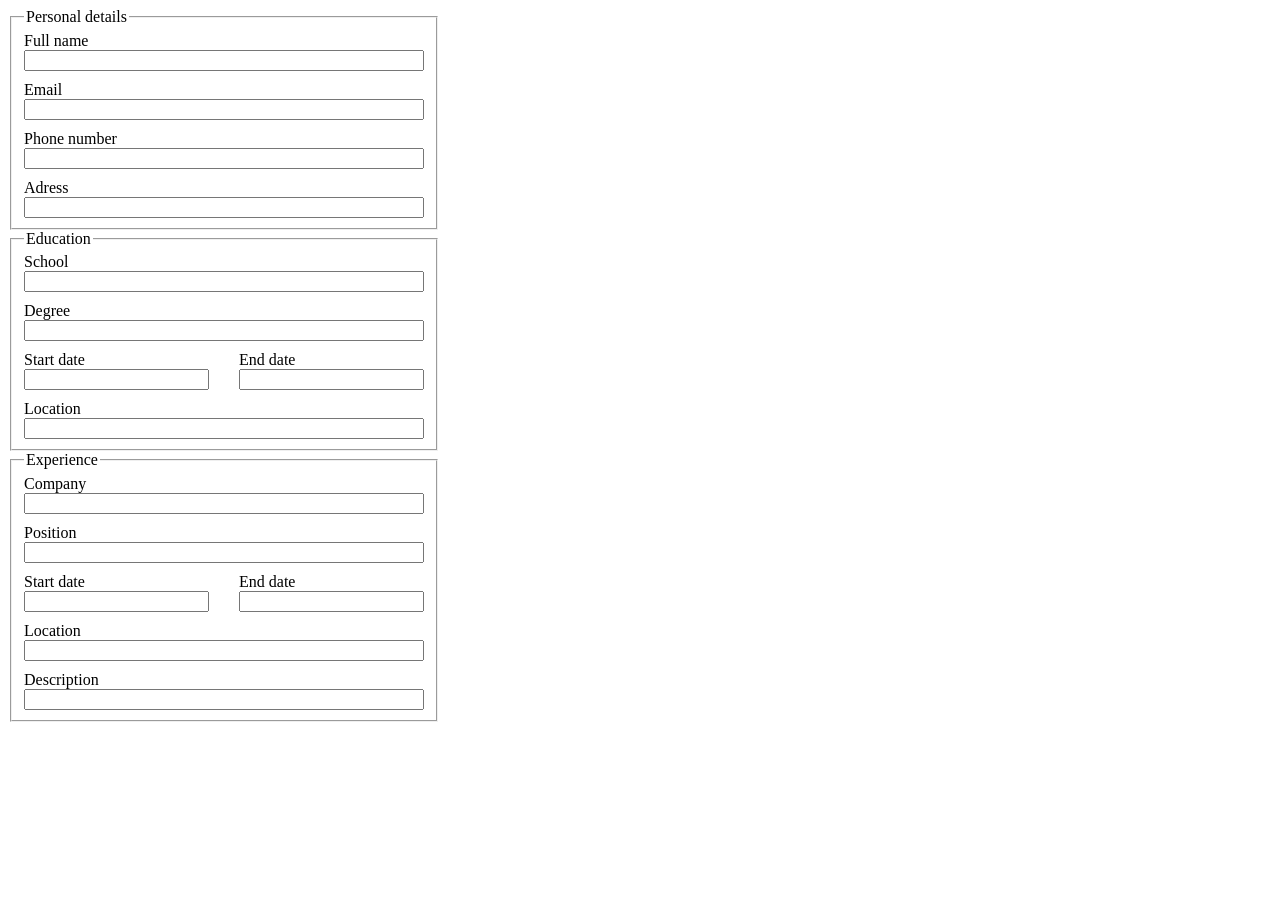
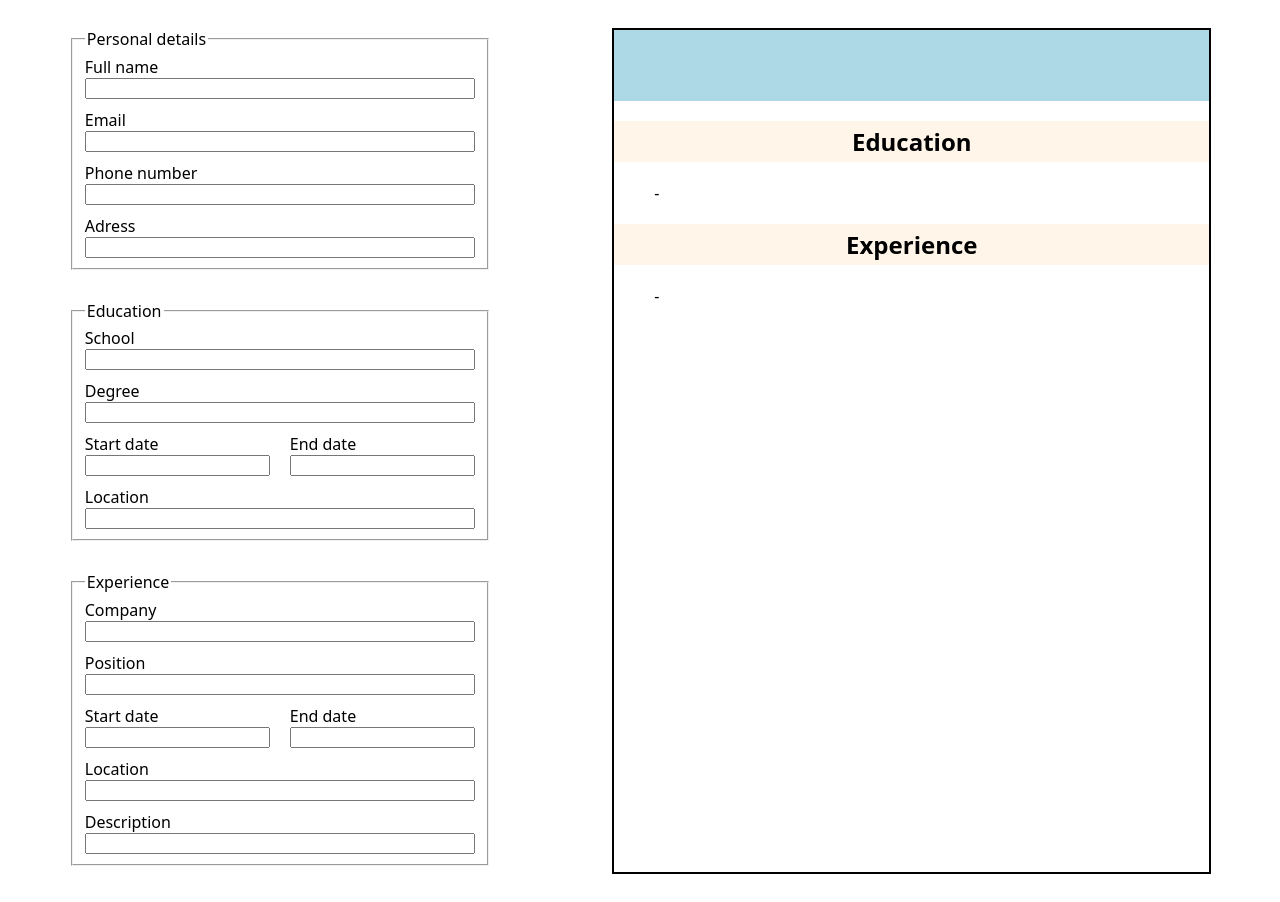
Before and after one commit to Bqnic/cv-application, a React (Vite) app: page / in a window 1280 px wide. Before the commit the page ends 800 px from the top, so only its background shows below. Built offline with nearby package versions, Linux system fonts and the light colour scheme.

Commit message:
add basic styled resume

```diff
--- a/src/App.jsx
+++ b/src/App.jsx
@@ -3,6 +3,7 @@ import Personal from "./components/Personal";
 import "./app.css";
 import Education from "./components/Education";
 import Experience from "./components/Experience";
+import Resume from "./components/Resume";
 
 export default function App() {
   const [personalValues, setPersonalValues] = useState({
@@ -42,10 +43,17 @@ export default function App() {
   }
 
   return (
-    <>
-      <Personal handleChange={handlePersonalChange} />
-      <Education handleChange={handleEducationChange} />
-      <Experience handleChange={handleExpChange} />
-    </>
+    <div className="container">
+      <div className="inputs">
+        <Personal handleChange={handlePersonalChange} />
+        <Education handleChange={handleEducationChange} />
+        <Experience handleChange={handleExpChange} />
+      </div>
+      <Resume
+        personalValues={personalValues}
+        educationValues={educationValues}
+        expValues={expValues}
+      />
+    </div>
   );
 }
--- a/src/app.css
+++ b/src/app.css
@@ -1,3 +1,7 @@
+.container {
+  display: flex;
+  justify-content: space-around;
+}
 .personal-details,
 .education,
 .xp {
@@ -9,4 +13,11 @@
 .dates {
   display: flex;
   justify-content: space-between;
+  gap: 20px;
 }
+.inputs {
+  display: flex;
+  flex-direction: column;
+  gap: 30px;
+  margin: 20px 40px;
+}
--- /dev/null
+++ b/src/components/Resume.jsx
@@ -0,0 +1,43 @@
+import "./compCSS/resume.css";
+
+export default function Resume({ personalValues, educationValues, expValues }) {
+  return (
+    <div className="outputs">
+      <div className="header">
+        <h1>{personalValues.name}</h1>
+        <div className="personal-info">
+          <p>{personalValues.mail}</p>
+          <p>{personalValues.phone}</p>
+          <p>{personalValues.adress}</p>
+        </div>
+      </div>
+      <h2>Education</h2>
+      <div className="education-info">
+        <div className="date-and-location">
+          <p>
+            {educationValues.startingDateEdu} - {educationValues.endingDateEdu}
+          </p>
+          <p>{educationValues.locationEdu}</p>
+        </div>
+        <div className="school-and-degree">
+          <p>{educationValues.school}</p>
+          <p>{educationValues.degree}</p>
+        </div>
+      </div>
+      <h2>Experience</h2>
+      <div className="exp-info">
+        <div className="date-and-location">
+          <p>
+            {expValues.startingDateXP} - {expValues.endingDateXP}
+          </p>
+          <p>{expValues.locationXP}</p>
+        </div>
+        <div className="company">
+          <p>{expValues.company}</p>
+          <p>{expValues.position}</p>
+          <p>{expValues.desc}</p>
+        </div>
+      </div>
+    </div>
+  );
+}
--- /dev/null
+++ b/src/components/compCSS/resume.css
@@ -0,0 +1,52 @@
+h1,
+h2 {
+  text-align: center;
+}
+h2 {
+  background-color: rgb(255, 245, 233);
+  padding: 4px;
+}
+p {
+  margin: 0;
+  padding: 0;
+}
+.outputs {
+  display: flex;
+  flex-direction: column;
+  border: 2px solid black;
+  margin: 20px 40px;
+  height: 842px;
+  width: 595px;
+}
+.header {
+  background-color: lightblue;
+  padding: 25px;
+}
+.personal-info {
+  display: flex;
+  gap: 20px;
+  justify-content: center;
+  align-items: center;
+}
+.education-info,
+.exp-info {
+  display: flex;
+  gap: 60px;
+  margin-left: 40px;
+}
+.date-and-location {
+  display: flex;
+  flex-direction: column;
+}
+.school-and-degree,
+.company {
+  display: flex;
+  flex-direction: column;
+}
+.school-and-degree p:first-child,
+.company p:first-child {
+  font-weight: 600;
+}
+.company p:nth-child(2) {
+  margin-bottom: 10px;
+}
--- a/src/index.css
+++ b/src/index.css
@@ -0,0 +1,4 @@
+#root {
+  font-family: system-ui, -apple-system, BlinkMacSystemFont, "Segoe UI", Roboto,
+    Oxygen, Ubuntu, Cantarell, "Open Sans", "Helvetica Neue", sans-serif;
+}
```
